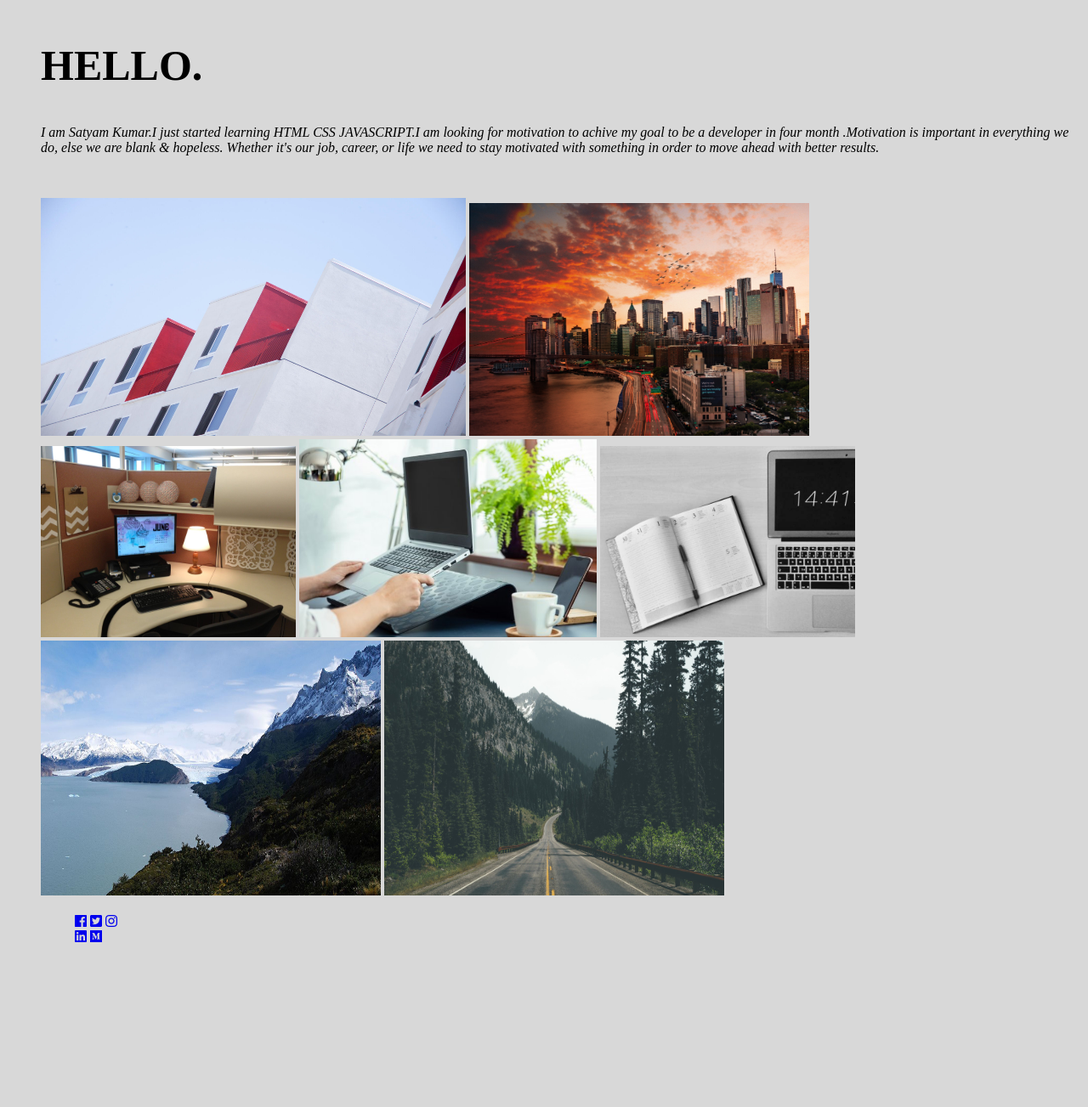
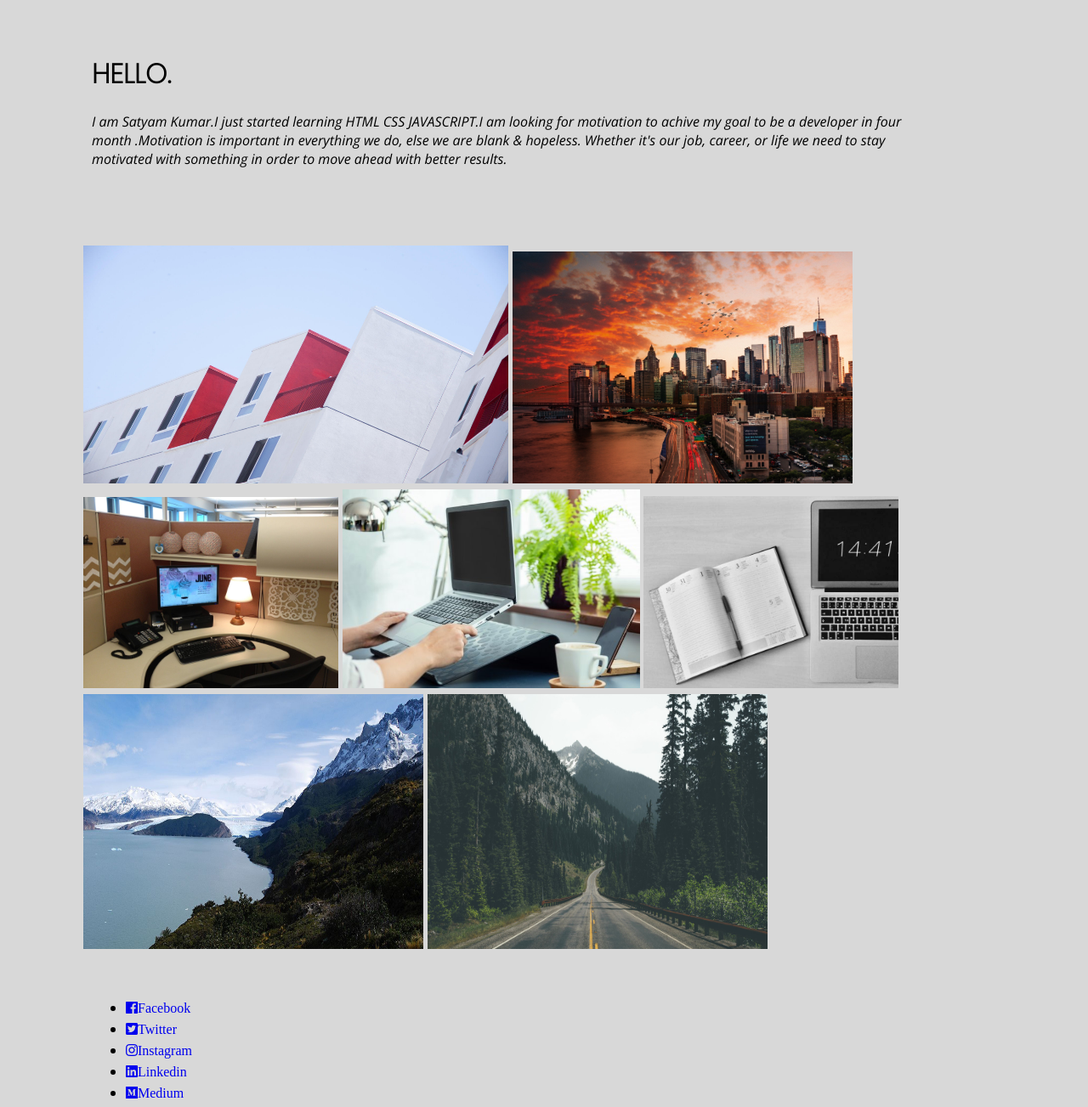
Before and after one commit to Byteyoda/Byteyoda.github.io, a plain HTML site: page index.html in a window 1280 px wide. Shown: the part 20-1323 px from the top of the page at 85% size. Before the commit the page ends 1148 px from the top, so only its background shows below. Drawn offline with nearby package versions, Linux system fonts and the light colour scheme.

Commit message:
index.html

```diff
--- a/index.html
+++ b/index.html
@@ -1,5 +1,5 @@
 <!DOCTYPE html>
-<html>
+<html lang="en">
 <title>My webpage</title>
 
     <link rel="shortcut icon" type="image/png" href="images/favicon.png">
@@ -11,40 +11,66 @@
       <link rel="stylesheet" href="https://use.fontawesome.com/releases/v5.7.0/css/all.css" integrity="sha384-lZN37f5QGtY3VHgisS14W3ExzMWZxybE1SJSEsQp9S+oqd12jhcu+A56Ebc1zFSJ" crossorigin="anonymous">
       <link rel="shortcut icon" type="image/jpg" href="images/chain.jpg">
       <link rel="stylesheet"  href="style.css">
+      <link rel="preconnect" href="https://fonts.gstatic.com">
+<link href="https://fonts.googleapis.com/css2?family=Open+Sans:ital@1&family=Poppins:wght@200&display=swap" rel="stylesheet">
+
 
 </head>
 
-<body>
+<body class="is-ready">
 
+      <div id="wraper">
+            <div id="main">
+                  <div class ="inner">
+                        <div id="container 02" class="container default">
+                              <div class="wraper">
+                                    <div class="inner">
+                                         <h1 id="text03">HELLO.</h2>
+                                         <p>I am Satyam Kumar.I just started learning HTML CSS JAVASCRIPT.I am looking for motivation to achive my goal to be a developer in four month .Motivation is important in everything we do, else we are blank & hopeless. Whether it's our job, career, or life we need to stay motivated with something in order to move ahead with better results.</p>
+                                    </div>
+                             </div>
+                        <div>
 
+                            <br>
 
-
-      <div>
+                        <div id="gallery01" class="gallery">
                               <div>
                                     <ul>
-                     <h2>HELLO.</h2>
-                     <p>I am Satyam Kumar.I just started learning HTML CSS JAVASCRIPT.I am looking for motivation to achive my goal to be a developer in four month .Motivation is important in everything we do, else we are blank & hopeless. Whether it's our job, career, or life we need to stay motivated with something in order to move ahead with better results.</p>
-                  </ul><br>
-                  <ul class="images">
-                     <img src="images\image carrd.jpg" title="house" alt="" style="width: 500px;height: 280px;">
+                                          <img src="images\image carrd.jpg" title="house" alt="" style="width: 500px;height: 280px;" style="margin-right: all;">
                                           <img src="images\city style.jpg" alt="" style="width: 400px;height= 300px;">
                  <br>
                                           <img src="images\cubical.jpg" alt="" style="width: 300px;height=300px;">
-                      <img src="images\work in home.jpg" alt="" style="width: 350px;height= 400px;">
+                                          <img src="images\work in home.jpg" alt="" style="width: 350px;height= 400px;" vspace="width">
                                           <img src="images\time-off (1).jpeg" alt="" style="width: 300px;height= 400px;">
               <br>
                                           <img src="images\mountain glacier.png" alt="" style="width: 400px;height: 300px;">
                                           <img src="images\road in mountain.jpg" alt="" style="width: 400px;height: 300px;">
+                                   </ul>
+                              </div>
 
-                  <ul class="social-menu"><br>
-                      <a href="https://www.facebook.com/"><i class="fab fa-facebook"></i></a>
-                      <a href="https://twitter.com/home"><i class="fab fa-twitter-square"></i></a>
-                      <a href="https://www.instagram.com/?hl=en"><i class="fab fa-instagram"></i></a><br>
-                      <a href="https://www.linkedin.com/in/ satyam-kumar-49486712a/https://www.linkedin.com/in/satyam-kumar-49486712a/"><i class="fab fa-linkedin"></i></a>
-                      <a href="https://medium.com/topic/popular"><i class="fab fa-medium"></i></a>
+                        </div>
 
+                  </div>
+
+                  <div id="container01" class="container default">
+                        <div class="wraper">
+                              <div class="wraper">
+                                    <div class="inner">
+                                          <ul id="buttons" class="buttons">
+                                              <li><a href="https://www.facebook.com/"><i class="fab fa-facebook"><span class="label">Facebook</span></i></a></li>
+                                              <li><a href="https://twitter.com/home"><i class="fab fa-twitter-square"><span class="label">Twitter</span></i></a></li>
+                                              <li><a href="https://www.instagram.com/?hl=en"><i class="fab fa-instagram"><span class="label">Instagram</span></i></a><br></li>
+                                              <li><a href="https://www.linkedin.com/in/ satyam-kumar-49486712a/https://www.linkedin.com/in/satyam-kumar-49486712a/"><i class="fab fa-linkedin"><span class="label">Linkedin</span></i></a></li>
+                                              <li><a href="https://medium.com/topic/popular"><i class="fab fa-medium"><span class="label">Medium</span></i></a></li>
                                           </ul>
-                  </ul>
+                                    </div>
+
+                              </div>
+
+                        </div>
+
+                   </div>
+
             </div>
       </div>
 
--- a/style.css
+++ b/style.css
@@ -2,21 +2,56 @@
 
   @import url('https://fonts.googleapis.com/css2?family=Lobster&display=swap');
 
-body{
+body {
 	background: #d8d8d8;
-}
-h2{
-	font-size: 50px;
+  margin: 10;
+  font-family: poppins;
+
 
 }
-p{
-    font-style: italic;
-}
-social-menu{
-	 padding: 20px;
-  font-size: 30px;
-  width: 50px;
-  text-align: center;
-  text-decoration: none;
+
+.inner {
+  padding-right: 50px;
+  margin: 50px 50px 50px 50px;
 
 }
+.h1{
+  display: inline-flex;
+  font-size: 100px;
+  font-display: block;
+  margin-right: 50;
+}
+p{
+  font-family: Open Sans;
+}
+div {
+
+}
+
+
+div#gallery01.gallery{
+    background: ;
+
+}
+div.inner{
+  margin-right: all;ar
+
+}
+div#container01.containerdefault{
+  background-color: rgba(100, 50, 50, 1.0);
+}
+ul#buttons.buttons {
+
+
+
+
+}
+
+a.fab.fa.facebook {
+  padding: 10;
+  background-color: rgba(100, 50, 40, 1.0);
+}
+
+span.label {
+   border-width: 20px;
+}
```
Lines whose indentation alone changed are shown as unchanged.
